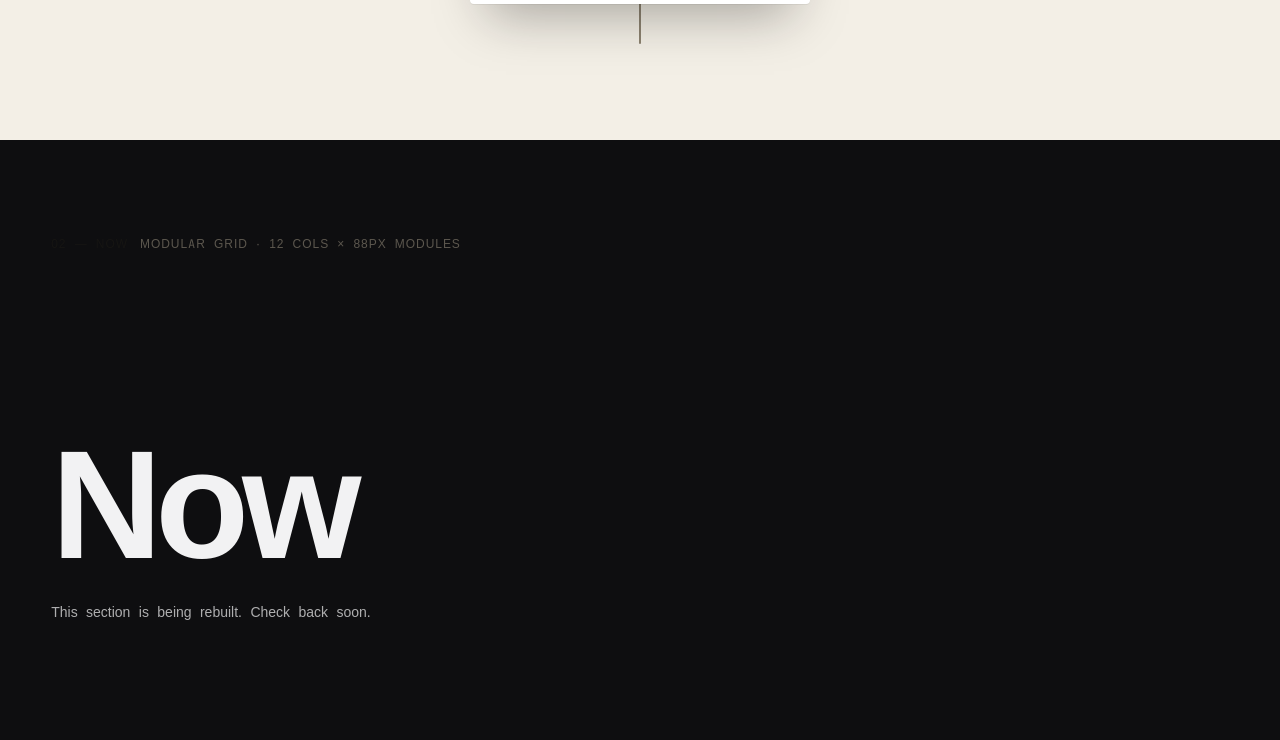
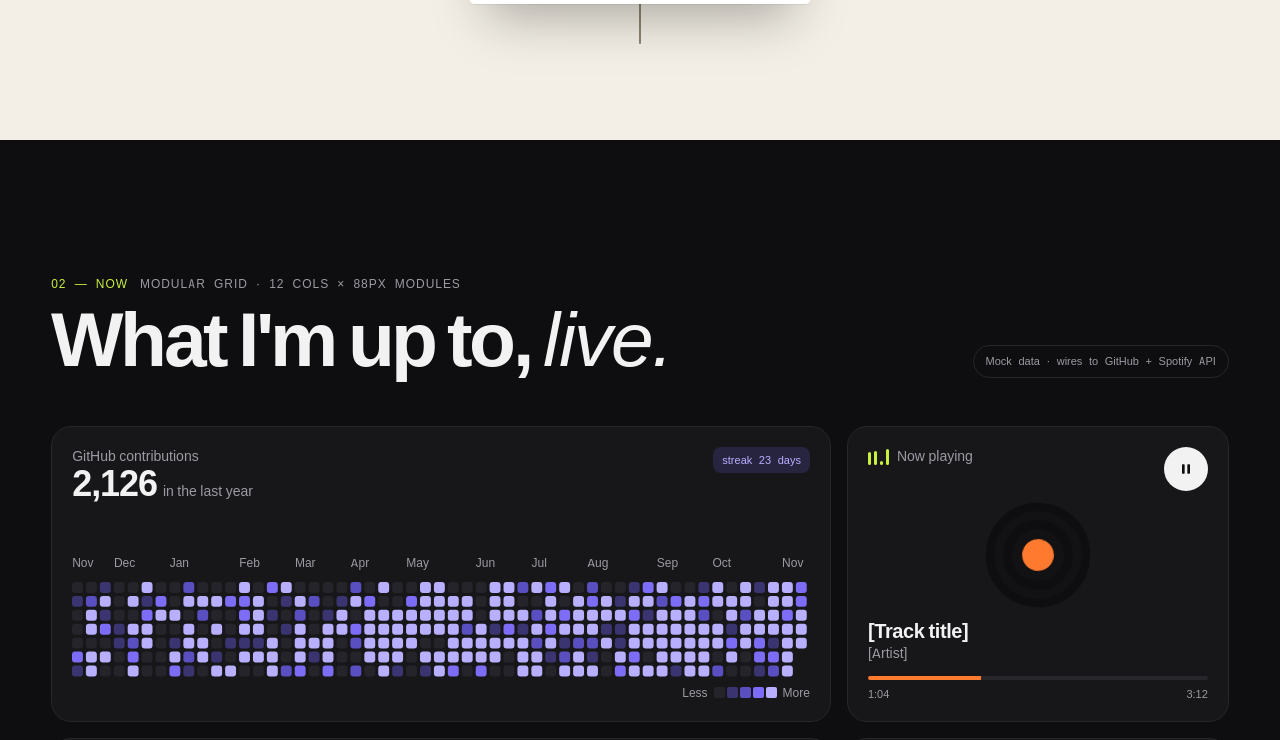
Before and after one commit to jieffrey/Jeffrey, a Next.js app: page /en in a window 1280 px wide. Shown: the part 2996-3736 px from the top of the page. Built offline with nearby package versions, Linux system fonts and the light colour scheme.

Commit message:
feat: mount the Now dashboard on the home page

```diff
--- a/app/[locale]/page.tsx
+++ b/app/[locale]/page.tsx
@@ -1,39 +1,37 @@
-import { use } from "react";
-import { useTranslations } from "next-intl";
-import { setRequestLocale } from "next-intl/server";
+import { getTranslations, setRequestLocale } from "next-intl/server";
 import type { Locale } from "next-intl";
 import Section from "@/common/components/section/Section";
 import TheLine from "@/modules/line/components/TheLine";
-import { SECTIONS, type SectionId } from "@/lib/sections";
+import Now from "@/modules/now/components/Now";
+import { getGithub } from "@/lib/data/github";
+import { getSpotify } from "@/lib/data/spotify";
+import type { SectionId } from "@/lib/sections";
 
-/** Surface per section until each one is built in its own phase. */
-const SURFACES: Record<Exclude<SectionId, "line">, string> = {
-  now: "bg-night text-snow",
-  work: "bg-paper text-ink",
-  about: "bg-paper-2 text-ink",
-  stack: "bg-paper text-ink",
-  cabinet: "bg-paper-2 text-ink",
-  contact: "bg-paper text-ink",
-};
+/** Sections still waiting for their phase, with their placeholder surface. */
+const PLACEHOLDERS: { id: Exclude<SectionId, "line">; surface: string }[] = [
+  { id: "work", surface: "bg-paper text-ink" },
+  { id: "about", surface: "bg-paper-2 text-ink" },
+  { id: "stack", surface: "bg-paper text-ink" },
+  { id: "cabinet", surface: "bg-paper-2 text-ink" },
+  { id: "contact", surface: "bg-paper text-ink" },
+];
 
-const PLACEHOLDERS = SECTIONS.map((s) => s.id).filter(
-  (id): id is Exclude<SectionId, "line"> => id !== "line",
-);
-
-export default function HomePage({
+export default async function HomePage({
   params,
 }: {
   params: Promise<{ locale: Locale }>;
 }) {
-  const { locale } = use(params);
+  const { locale } = await params;
   setRequestLocale(locale);
-  const t = useTranslations();
+  const t = await getTranslations();
+  const [github, spotify] = await Promise.all([getGithub(), getSpotify()]);
 
   return (
     <>
       <TheLine />
-      {PLACEHOLDERS.map((id) => (
-        <Section key={id} id={id} className={SURFACES[id]}>
+      <Now github={github} spotify={spotify} />
+      {PLACEHOLDERS.map(({ id, surface }) => (
+        <Section key={id} id={id} className={surface}>
           <div className="my-auto max-w-3xl">
             <h2 className="font-display text-[clamp(3.5rem,12vw,10rem)] leading-[0.88] font-extrabold tracking-display">
               {t(`${id}.nav`)}
```
